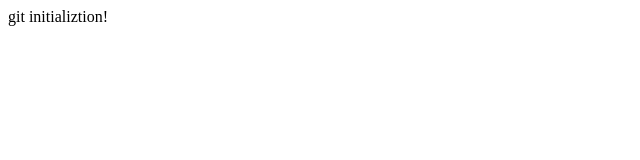
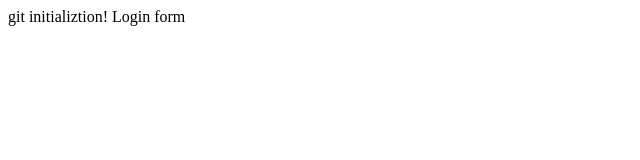
Before and after one commit to Shayana0324/app_trial, a plain HTML site: page index.html in a window 1280 px wide. Shown: the full height of the page, 0-640 px from the left. Drawn offline with Linux system fonts and the light colour scheme.

Commit message:
login form

```diff
--- /dev/null
+++ b/dir2/app2.js
@@ -0,0 +1 @@
+console.log('shayana');
--- a/index.html
+++ b/index.html
@@ -4,5 +4,6 @@
     </head>
     <body>
         git initializtion!
+        Login form
     </body>
 </html>
```
Also changed, not shown: log.txt (added), login.html (added).
